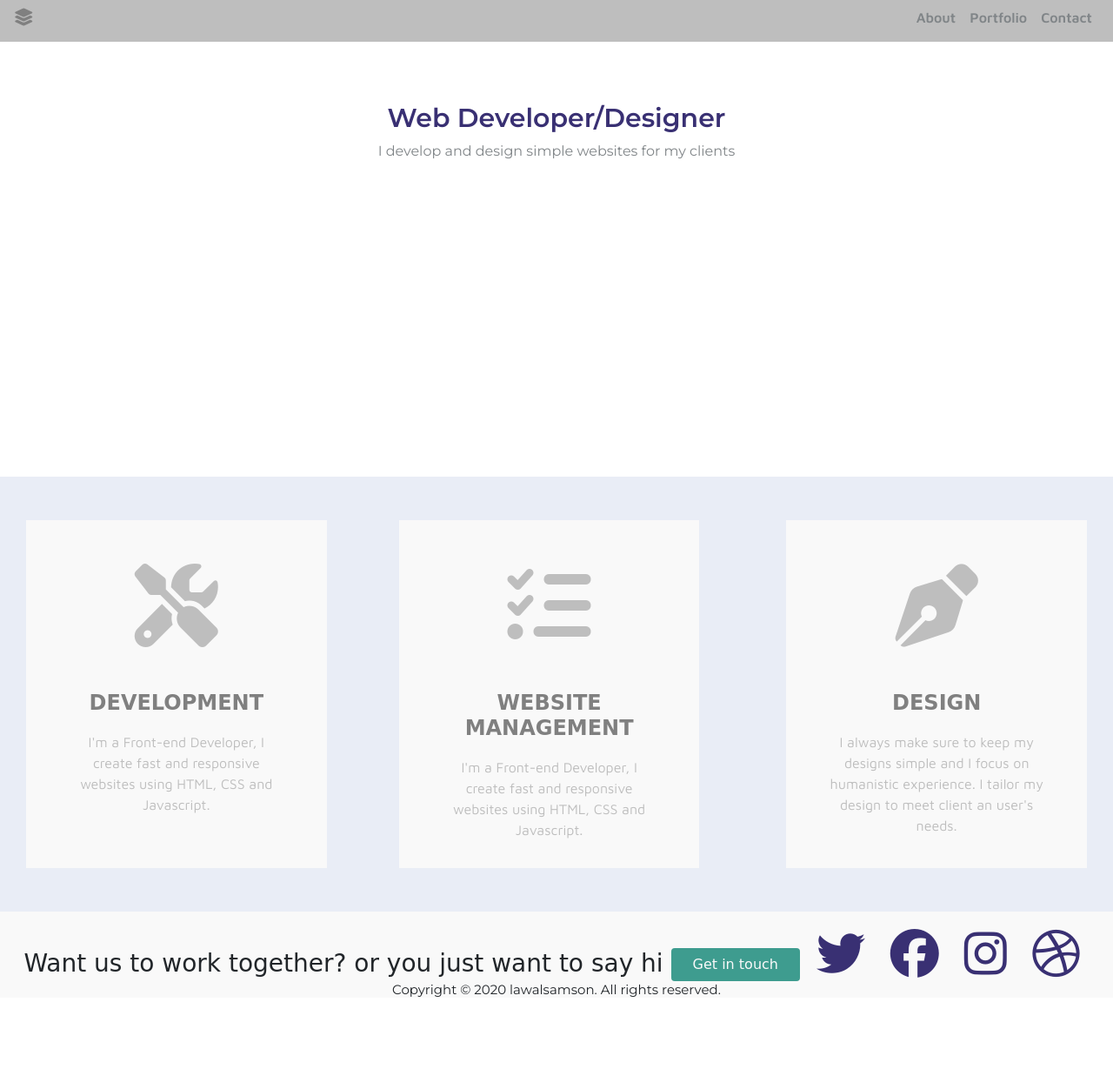
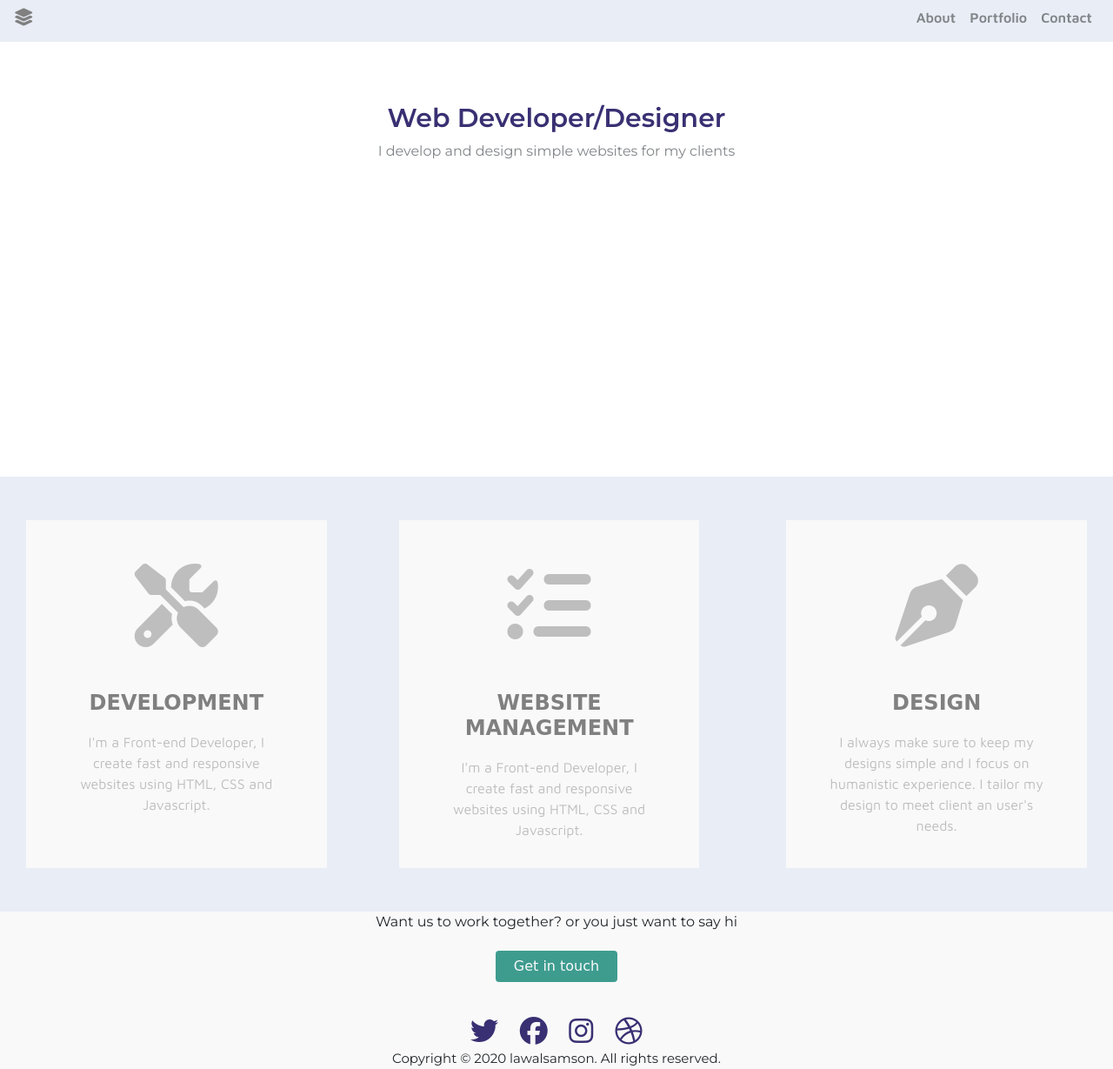
Before and after one commit to LawalSamson/.me, a plain HTML site: page index.html in a window 1280 px wide. Shown: the whole page at 87% size. Before the commit the page ends 1155 px from the top, so only its background shows below. Drawn offline with nearby package versions, Linux system fonts and the light colour scheme; a web font is replaced by a local one.

Commit message:
New files

```diff
--- a/CSS/styles.css
+++ b/CSS/styles.css
@@ -33,7 +33,7 @@ a{
 }
 
 .navbar{
-  background-color: #bebebe;
+  background-color: #e9edf6;
   padding-top: 0px;
 }
 
@@ -223,7 +223,8 @@ h3{
   color: #f9f9f9;
   font-family: 'Baloo Tamma 2', cursive;
   background-color: #3E9C8F;
-  padding: 6px 24px 6px 24px;
+  padding: 5px 20px;
+  margin: 5px 0px 20px 0px;
 }
 
 .btn:hover{
@@ -243,6 +244,10 @@ h3{
   font-family: 'Montserrat', sans-serif;
   margin: 0px;
   font-size: 15px;
+}
+
+.contact-note{
+font-family: 'Montserrat', sans-serif;
 }
 
 @viewport{
--- a/index.html
+++ b/index.html
@@ -85,8 +85,9 @@
 
 
   <footer id="footer">
-    <h3>Want us to work together? or you just want to say hi</3>
+    <p class="contact-note">Want us to work together? or you just want to say hi</p>
       <a href="#"><button type="button" class="btn">Get in touch</button></a>
+      <br>
         <i class=" footer-img fab fa-twitter fa-2x"></i>
         <i class=" footer-img fab fa-facebook fa-2x"></i>
         <i class=" footer-img fab fa-instagram fa-2x"></i>
```
